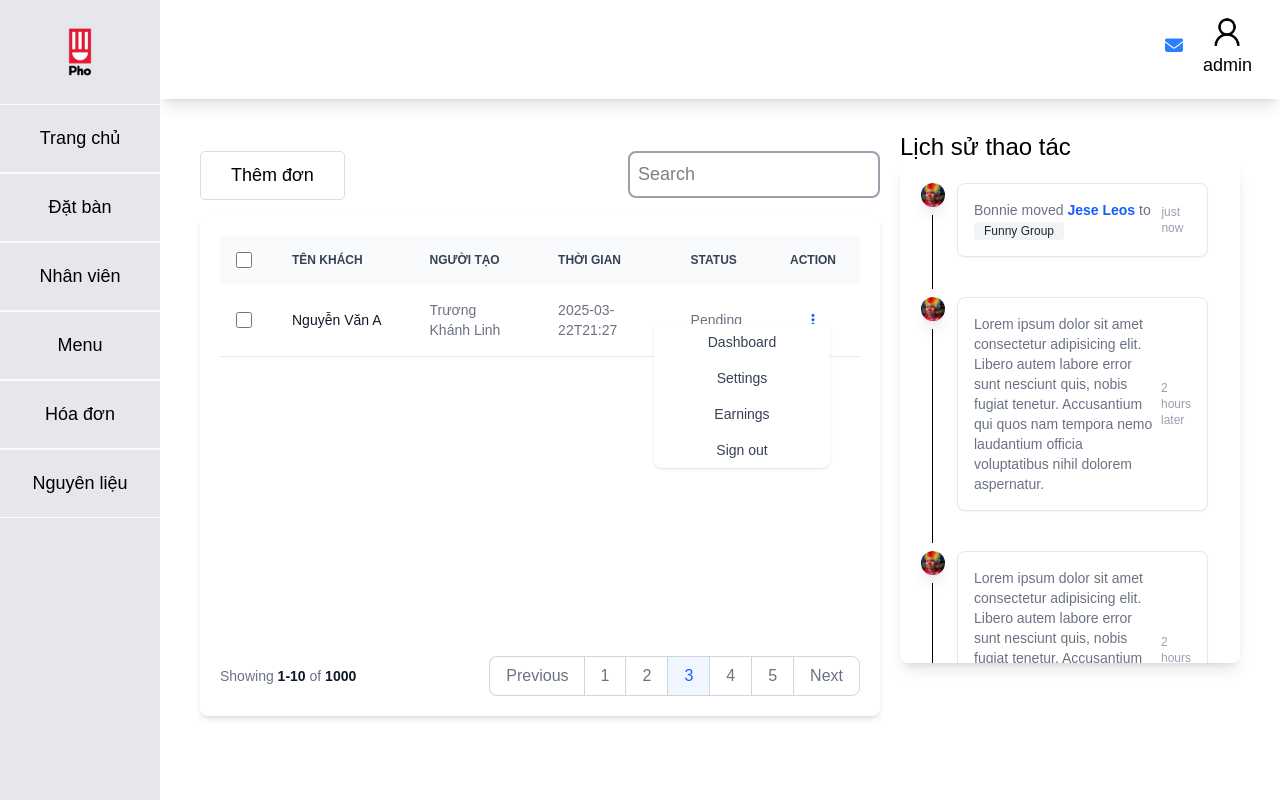
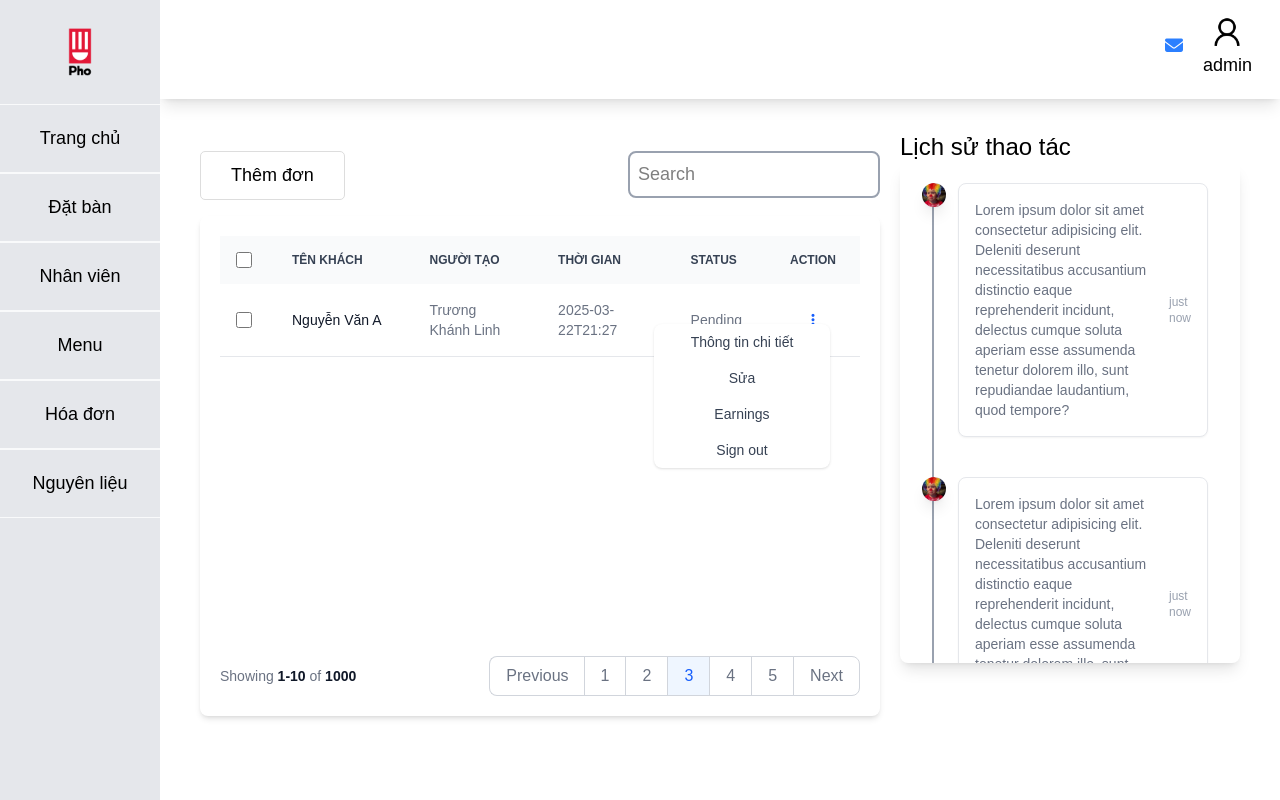
Before and after one commit to linhtruong2511/restaurant, a Vue app: page /admin/order in a window 1280 px wide. Both pictures are taken after a click on the element 812 px from the left and 320 px from the top of the page. Built offline with nearby package versions, Linux system fonts and the light colour scheme.

Commit message:
refactor code

```diff
--- /dev/null
+++ b/src/components/admin/DropdownOrderTable.vue
@@ -0,0 +1,43 @@
+<template>
+  <div :class="{ show: props.showDropdown, dropdown: true }">
+    <div id="dropdown" class="z-10 bg-white divide-y divide-gray-100 rounded-lg shadow-sm w-44 ">
+      <ul class="py-2 text-sm text-gray-700">
+        <li>
+          <a href="#" class="block px-4 py-2 hover:bg-gray-100 ">Thông tin chi tiết</a>
+        </li>
+        <li>
+          <a href="#" class="block px-4 py-2 hover:bg-gray-100 ">Sửa</a>
+        </li>
+        <li>
+          <a href="#" class="block px-4 py-2 hover:bg-gray-100 ">Earnings</a>
+        </li>
+        <li>
+          <a href="#" class="block px-4 py-2 hover:bg-gray-100 ">Sign
+            out</a>
+        </li>
+      </ul>
+    </div>
+  </div>
+</template>
+
+<script setup>
+const props = defineProps({
+  showDropdown: Boolean
+})
+</script>
+
+<style scoped>
+.dropdown {
+  position: absolute;
+  right: 30px;
+  top: 40px;
+  max-height: 0;
+  transition: all 500ms ease-in-out;
+  display: none;
+}
+
+.show {
+  max-height: 500px;
+  display: block;
+}
+</style>
--- a/src/components/admin/HistoryEditOrder.vue
+++ b/src/components/admin/HistoryEditOrder.vue
@@ -2,74 +2,53 @@
   <div class="history flex-1/3 max-h-[500px]">
     <div class="history__header text-2xl font-medium">Lịch sử thao tác</div>
     <div class="history__content rounded-lg h-full overflow-auto px-8 py-5 shadow-lg">
-      <ol class="relative border-s ">
+      <ol class="relative border-s-2 border-gray-400">
         <li class="mb-10 ms-6">
-          <span
-            class="absolute flex items-center justify-center w-6 h-6 bg-blue-100 rounded-full -start-3 ring-8 ring-white">
+          <span class="avatar absolute flex items-center justify-center w-6 h-6 bg-blue-100 rounded-full -start-3">
             <img class="rounded-full shadow-lg" src="../../assets/chuahe.jpg" alt="Bonnie image" />
           </span>
-          <div class="items-center justify-between p-4 bg-white border border-gray-200 rounded-lg shadow-xs sm:flex ">
+          <div
+            class="items-center justify-between gap-4 p-4 bg-white border border-gray-200 rounded-lg shadow-xs sm:flex ">
             <time class="mb-1 text-xs font-normal text-gray-400 sm:order-last sm:mb-0">just now</time>
-            <div class="text-sm font-normal text-gray-500 ">Bonnie moved <a href="#"
-                class="font-semibold text-blue-600  hover:underline">Jese Leos</a> to <span
-                class="bg-gray-100 text-gray-800 text-xs font-normal me-2 px-2.5 py-0.5 rounded-sm ">Funny
-                Group</span></div>
+            <div class="text-sm font-normal text-gray-500 ">Lorem ipsum dolor sit amet consectetur adipisicing elit.
+              Deleniti deserunt necessitatibus accusantium distinctio eaque reprehenderit incidunt, delectus cumque
+              soluta aperiam esse assumenda tenetur dolorem illo, sunt repudiandae laudantium, quod tempore?</div>
           </div>
         </li>
         <li class="mb-10 ms-6">
-          <span
-            class="absolute flex items-center justify-center w-6 h-6 bg-blue-100 rounded-full -start-3 ring-8 ring-white">
+          <span class="avatar absolute flex items-center justify-center w-6 h-6 bg-blue-100 rounded-full -start-3">
             <img class="rounded-full shadow-lg" src="../../assets/chuahe.jpg" alt="Bonnie image" />
           </span>
-          <div class="items-center justify-between p-4 bg-white border border-gray-200 rounded-lg shadow-xs sm:flex ">
-            <time class="mb-1 text-xs font-normal text-gray-400 sm:order-last sm:mb-0">2 hours later</time>
-            <div class="text-sm font-normal text-gray-500 ">
-              Lorem ipsum dolor sit amet consectetur adipisicing elit. Libero autem labore error sunt nesciunt quis,
-              nobis fugiat tenetur. Accusantium qui quos nam tempora nemo laudantium officia voluptatibus nihil
-              dolorem aspernatur.
-            </div>
+          <div
+            class="items-center justify-between gap-4 p-4 bg-white border border-gray-200 rounded-lg shadow-xs sm:flex ">
+            <time class="mb-1 text-xs font-normal text-gray-400 sm:order-last sm:mb-0">just now</time>
+            <div class="text-sm font-normal text-gray-500 ">Lorem ipsum dolor sit amet consectetur adipisicing elit.
+              Deleniti deserunt necessitatibus accusantium distinctio eaque reprehenderit incidunt, delectus cumque
+              soluta aperiam esse assumenda tenetur dolorem illo, sunt repudiandae laudantium, quod tempore?</div>
           </div>
         </li>
         <li class="mb-10 ms-6">
-          <span
-            class="absolute flex items-center justify-center w-6 h-6 bg-blue-100 rounded-full -start-3 ring-8 ring-white">
+          <span class="avatar absolute flex items-center justify-center w-6 h-6 bg-blue-100 rounded-full -start-3">
             <img class="rounded-full shadow-lg" src="../../assets/chuahe.jpg" alt="Bonnie image" />
           </span>
-          <div class="items-center justify-between p-4 bg-white border border-gray-200 rounded-lg shadow-xs sm:flex ">
-            <time class="mb-1 text-xs font-normal text-gray-400 sm:order-last sm:mb-0">2 hours later</time>
-            <div class="text-sm font-normal text-gray-500 ">
-              Lorem ipsum dolor sit amet consectetur adipisicing elit. Libero autem labore error sunt nesciunt quis,
-              nobis fugiat tenetur. Accusantium qui quos nam tempora nemo laudantium officia voluptatibus nihil
-              dolorem aspernatur.
-            </div>
+          <div
+            class="items-center justify-between gap-4 p-4 bg-white border border-gray-200 rounded-lg shadow-xs sm:flex ">
+            <time class="mb-1 text-xs font-normal text-gray-400 sm:order-last sm:mb-0">just now</time>
+            <div class="text-sm font-normal text-gray-500 ">Lorem ipsum dolor sit amet consectetur adipisicing elit.
+              Deleniti deserunt necessitatibus accusantium distinctio eaque reprehenderit incidunt, delectus cumque
+              soluta aperiam esse assumenda tenetur dolorem illo, sunt repudiandae laudantium, quod tempore?</div>
           </div>
         </li>
         <li class="mb-10 ms-6">
-          <span
-            class="absolute flex items-center justify-center w-6 h-6 bg-blue-100 rounded-full -start-3 ring-8 ring-white">
+          <span class="avatar absolute flex items-center justify-center w-6 h-6 bg-blue-100 rounded-full -start-3">
             <img class="rounded-full shadow-lg" src="../../assets/chuahe.jpg" alt="Bonnie image" />
           </span>
-          <div class="items-center justify-between p-4 bg-white border border-gray-200 rounded-lg shadow-xs sm:flex ">
-            <time class="mb-1 text-xs font-normal text-gray-400 sm:order-last sm:mb-0">2 hours later</time>
-            <div class="text-sm font-normal text-gray-500 ">
-              Lorem ipsum dolor sit amet consectetur adipisicing elit. Libero autem labore error sunt nesciunt quis,
-              nobis fugiat tenetur. Accusantium qui quos nam tempora nemo laudantium officia voluptatibus nihil
-              dolorem aspernatur.
-            </div>
-          </div>
-        </li>
-        <li class="mb-10 ms-6">
-          <span
-            class="absolute flex items-center justify-center w-6 h-6 bg-blue-100 rounded-full -start-3 ring-8 ring-white">
-            <img class="rounded-full shadow-lg" src="../../assets/chuahe.jpg" alt="Bonnie image" />
-          </span>
-          <div class="items-center justify-between p-4 bg-white border border-gray-200 rounded-lg shadow-xs sm:flex ">
-            <time class="mb-1 text-xs font-normal text-gray-400 sm:order-last sm:mb-0">2 hours later</time>
-            <div class="text-sm font-normal text-gray-500 ">
-              Lorem ipsum dolor sit amet consectetur adipisicing elit. Libero autem labore error sunt nesciunt quis,
-              nobis fugiat tenetur. Accusantium qui quos nam tempora nemo laudantium officia voluptatibus nihil
-              dolorem aspernatur.
-            </div>
+          <div
+            class="items-center justify-between gap-4 p-4 bg-white border border-gray-200 rounded-lg shadow-xs sm:flex ">
+            <time class="mb-1 text-xs font-normal text-gray-400 sm:order-last sm:mb-0">just now</time>
+            <div class="text-sm font-normal text-gray-500 ">Lorem ipsum dolor sit amet consectetur adipisicing elit.
+              Deleniti deserunt necessitatibus accusantium distinctio eaque reprehenderit incidunt, delectus cumque
+              soluta aperiam esse assumenda tenetur dolorem illo, sunt repudiandae laudantium, quod tempore?</div>
           </div>
         </li>
       </ol>
--- a/src/components/admin/OrderTable.vue
+++ b/src/components/admin/OrderTable.vue
@@ -53,25 +53,7 @@
           <td id="edit" @click="showDropdown = !showDropdown" class="px-6 py-4 text-center relative">
             <i
               class="fa-solid fa-ellipsis-vertical font-medium cursor-pointer pointer-events-none text-blue-600 dark:text-blue-500"></i>
-            <div :class="{ show: showDropdown, dropdown: true }">
-              <div id="dropdown" class="z-10 bg-white divide-y divide-gray-100 rounded-lg shadow-sm w-44 ">
-                <ul class="py-2 text-sm text-gray-700">
-                  <li>
-                    <a href="#" class="block px-4 py-2 hover:bg-gray-100 ">Dashboard</a>
-                  </li>
-                  <li>
-                    <a href="#" class="block px-4 py-2 hover:bg-gray-100 ">Settings</a>
-                  </li>
-                  <li>
-                    <a href="#" class="block px-4 py-2 hover:bg-gray-100 ">Earnings</a>
-                  </li>
-                  <li>
-                    <a href="#" class="block px-4 py-2 hover:bg-gray-100 ">Sign
-                      out</a>
-                  </li>
-                </ul>
-              </div>
-            </div>
+            <DropdownOrderTable :show-dropdown="showDropdown" />
           </td>
         </tr>
       </tbody>
@@ -90,6 +72,7 @@
 import { useOrderStore } from '@/stores/order';
 import Pagination from '../common/Pagination.vue';
 import { ref } from 'vue';
+import DropdownOrderTable from './DropdownOrderTable.vue';
 
 const orderStore = useOrderStore();
 const showDropdown = ref(false)
@@ -100,18 +83,4 @@ const handleClickTable = (e) => {
 }
 </script>
 
-<style scoped>
-.dropdown {
-  position: absolute;
-  right: 30px;
-  top: 40px;
-  max-height: 0;
-  transition: all 500ms ease-in-out;
-  display: none;
-}
-
-.show {
-  max-height: 500px;
-  display: block;
-}
-</style>
+<style scoped></style>
--- a/src/components/admin/Personnel.vue
+++ b/src/components/admin/Personnel.vue
@@ -1,7 +1,7 @@
 <template>
   <div class="personnel border-2 border-gray-300 shadow-xl overflow-auto rounded-lg flex-1/2 lg:flex-2/3">
     <div class="personnel__header flex justify-between items-center p-4 border-b border-b-gray-300">
-      <h3 class="personnel__title text-3xl font-semibold">Nhân sự ngày 20/3</h3>
+      <h3 class="personnel__title text-3xl font-semibold">Nhân sự ngày {{ date.getDate() }}/{{ date.getMonth() }}</h3>
       <SearchInput />
     </div>
     <div class="personnel__body p-4 relative overflow-x-auto">
@@ -17,6 +17,7 @@
 import Pagination from '../common/Pagination.vue';
 import SearchInput from '../common/SearchInput.vue';
 import PersonnelTable from './PersonnelTable.vue';
+const date = new Date()
 </script>
 
 <style scoped>
```
